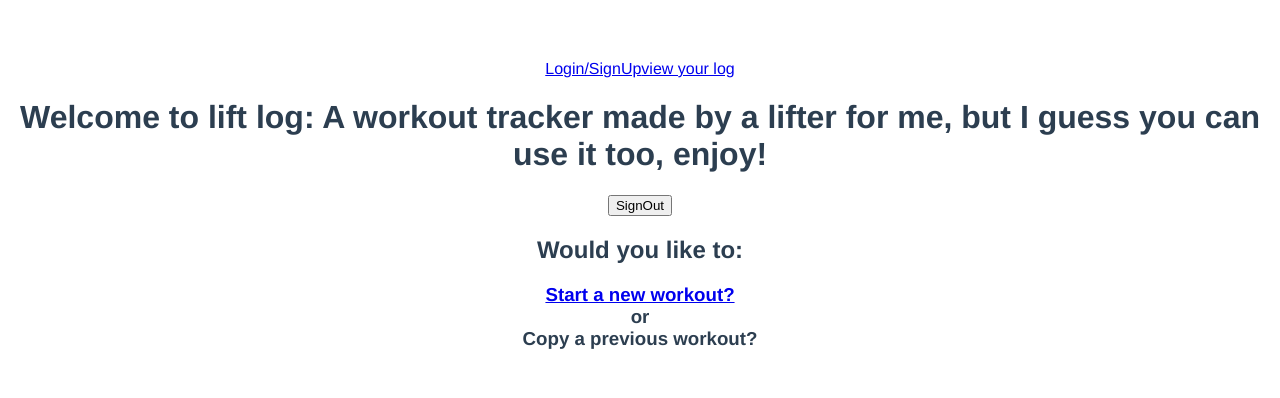
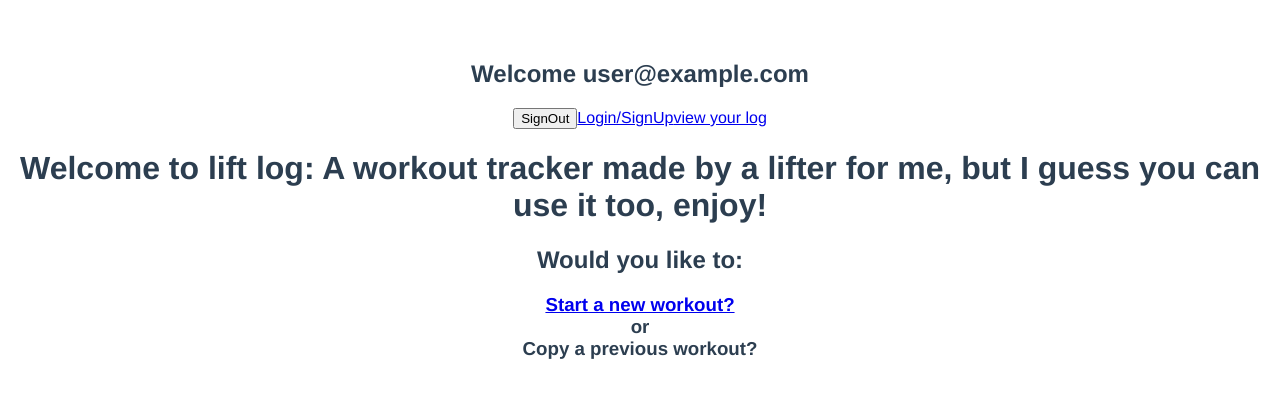
Before and after one commit to airum82/lift-log, a Vue app in the folder frontend/: page / in a window 1280 px wide. Shown: the top 398 px of the page. Built offline with nearby package versions, Linux system fonts and the light colour scheme; no server answers; sample sign-in values are in the browser's storage.

Commit message:
Add conditional rendering welcome message

```diff
--- a/frontend/src/components/Landing.vue
+++ b/frontend/src/components/Landing.vue
@@ -1,9 +1,11 @@
 <template>
   <div class="landing">
+    <h2 v-if="account.uid">Welcome {{ account.email }}</h2>
+    <h2 v-else>Signup or Login to get started</h2>
+    <button v-if="account.uid" v-on:click="signOut">SignOut</button>
     <router-link to="/login">Login/SignUp</router-link>
     <router-link to="/log">view your log</router-link>
     <h1>Welcome to lift log: A workout tracker made by a lifter for me, but I guess you can use it too, enjoy!</h1>
-    <button v-if="account.uid" v-on:click="signOut">SignOut</button>
     <Options />
   </div>
 </template>
```
